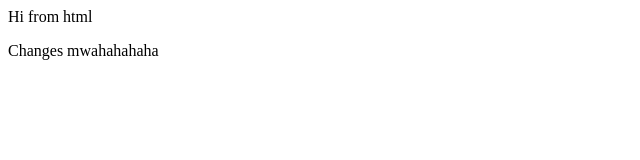
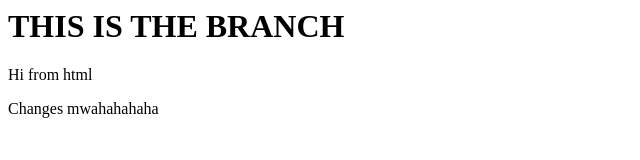
Before and after one commit to NoraKitchen/git-command-line-practice, a plain HTML site: page index.html in a window 1280 px wide. Shown: the whole page, without its empty margins (0-640 px from the left). Drawn offline with Linux system fonts and the light colour scheme.

Commit message:
changed index on branch, added h1

```diff
--- a/index.html
+++ b/index.html
@@ -1,5 +1,7 @@
 <html>
 <title>Hi</title>
+<h1>THIS IS THE BRANCH</h1>
+
 <body>Hi from html</body>
 <p>Changes mwahahahaha</p>
 </html>
```
